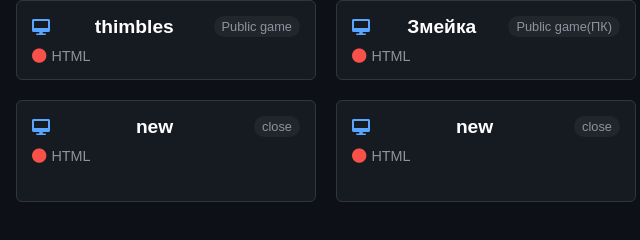
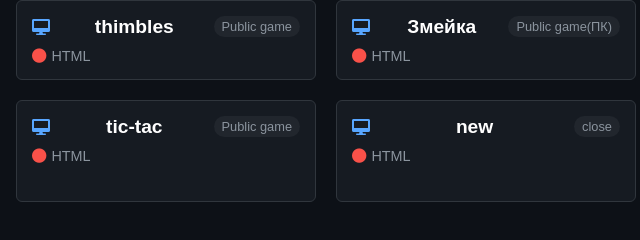
Before and after one commit to kirill-Fe/project, a plain HTML site: page index.html in a window 1280 px wide. Shown: the part 150-390 px from the top of the page, 360-1000 px from the left. Drawn offline with Linux system fonts and the light colour scheme.

Commit message:
Update index.html

```diff
--- a/index.html
+++ b/index.html
@@ -238,11 +238,11 @@
                     </div>
                 </div>
 
-                 <div class="project-card">
+                <div class="project-card">
                     <div class="project-header">
                         <i class="fas fa-desktop"></i>
-                        <h3><a href="#">new</a></h3>
-                        <span class="project-visibility">close</span>
+                        <h3><a href=" https://kirill-fe.github.io/tic-tac/">tic-tac</a></h3>
+                        <span class="project-visibility">Public game</span>
                     </div>
                     <div class="project-details">
                         <i class="fas fa-circle project-language-icon"></i>
```
